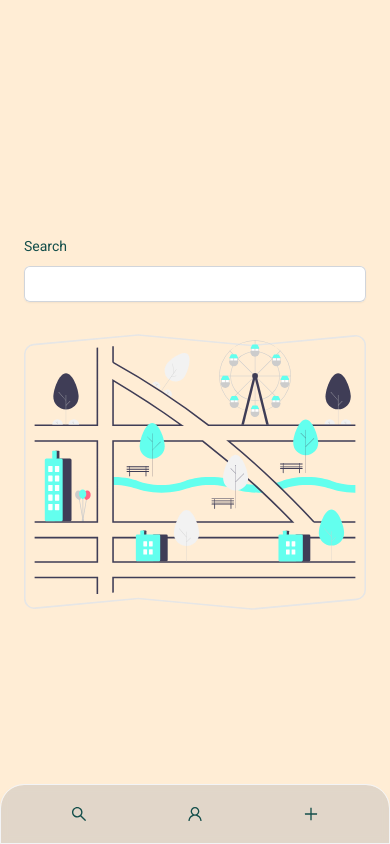
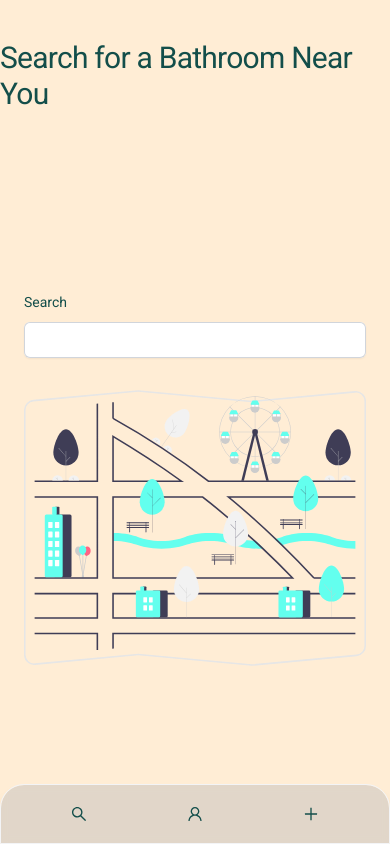
Before and after one commit to hopeVaughn/p2p, a React (Vite) app in the folder apps/client/: page / in a window 390 px wide. Built offline with nearby package versions, Linux system fonts and the light colour scheme.

Commit message:
update search page and rename mobilenav to usernav

```diff
--- a/apps/client/src/App.tsx
+++ b/apps/client/src/App.tsx
@@ -3,7 +3,7 @@ import Register from "./Pages/Register";
 import Error from "./Pages/Error";
 import PageNotFound from "./Pages/PageNotFound";
 import Search from "./Pages/Protected_Routes/Search";
-import MobileNavbar from "./Global_Components/MobileNavbar";
+import MobileNavbar from "./Global_Components/UserNavbar";
 function App() {
 
   return (
--- a/apps/client/src/Global_Components/MobileNavbar.tsx
+++ b/apps/client/src/Global_Components/UserNavbar.tsx
@@ -1,7 +1,7 @@
 import React from 'react'
 import { AiOutlineUser, AiOutlineSearch, AiOutlinePlus } from 'react-icons/ai'
 
-const MobileNavbar: React.FC = () => {
+const UserNavbar: React.FC = () => {
   return (
     <nav className="fixed bottom-0 flex justify-between items-center p-5 bg-gray-400 rounded-tl-3xl rounded-tr-3xl bg-clip-padding backdrop-filter backdrop-blur-sm bg-opacity-30 border border-gray-100 shadow-lg w-full">
       <div className="w-1/3 flex justify-center">
@@ -23,4 +23,4 @@ const MobileNavbar: React.FC = () => {
   )
 }
 
-export default MobileNavbar
+export default UserNavbar
--- a/apps/client/src/Pages/Protected_Routes/Search.tsx
+++ b/apps/client/src/Pages/Protected_Routes/Search.tsx
@@ -1,13 +1,15 @@
 import React from 'react'
 import FormRow from '../../Global_Components/FormRow'
 import { tourist_map } from '../../assets'
-import MobileNavbar from '../../Global_Components/MobileNavbar'
+import UserNavbar from '../../Global_Components/UserNavbar'
 
 const Search: React.FC = () => {
-  const [mobileMenuOpen, setMobileMenuOpen] = React.useState<boolean>(false)
 
   return (
     <main className='relative bg-orange-100 min-h-screen flex flex-col items-center justify-between'>
+      <header className='pt-10'>
+        <h2 className="text-3xl tracking-tight text-teal-900 sm:text-6xl">Search for a Bathroom Near You</h2>
+      </header>
       <section className="flex-grow flex flex-col items-center justify-center px-6 py-10">
         <form className="w-full max-w-md" action="">
           <FormRow labelText='Search' id='search' name='search' type='text' />
@@ -17,7 +19,7 @@ const Search: React.FC = () => {
         </div>
       </section>
       <footer className="w-full">
-        <MobileNavbar />
+        <UserNavbar />
       </footer>
     </main>
   )
```
